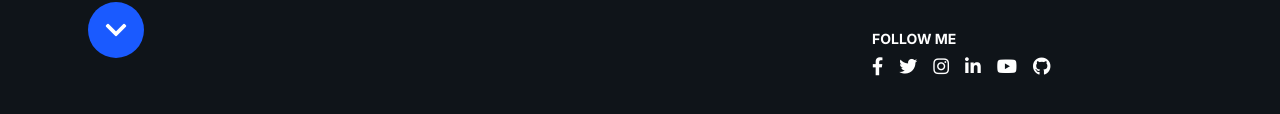
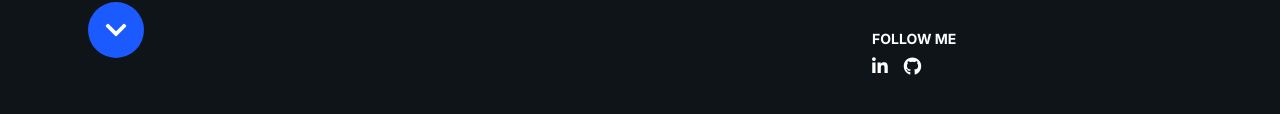
Before and after one commit to MohamedAarizJabir/My-Portfolio, a plain HTML site: page index.html in a window 1280 px wide. Shown: the part 382-496 px from the top of the page. Drawn offline with nearby package versions, Linux system fonts and the light colour scheme.

Commit message:
Update index.html

```diff
--- a/index.html
+++ b/index.html
@@ -109,27 +109,11 @@
       FOLLOW ME
      </h3>
      <div class="flex space-x-4 text-white text-lg">
-      <a aria-label="Facebook" class="hover:text-[#3b5998] transition" href="#">
-       <i class="fab fa-facebook-f">
-       </i>
-      </a>
-      <a aria-label="Twitter" class="hover:text-[#1da1f2] transition" href="#">
-       <i class="fab fa-twitter">
-       </i>
-      </a>
-      <a aria-label="Instagram" class="hover:text-[#e1306c] transition" href="#">
-       <i class="fab fa-instagram">
-       </i>
-      </a>
-      <a aria-label="LinkedIn" class="hover:text-[#0077b5] transition" href="#">
+      <a aria-label="LinkedIn" class="hover:text-[#0077b5] transition" href="https://www.linkedin.com/in/amohamedumar/">
        <i class="fab fa-linkedin-in">
        </i>
       </a>
-      <a aria-label="YouTube" class="hover:text-[#ff0000] transition" href="#">
-       <i class="fab fa-youtube">
-       </i>
-      </a>
-      <a aria-label="GitHub" class="hover:text-[#6e5494] transition" href="#">
+      <a aria-label="GitHub" class="hover:text-[#6e5494] transition" href="https://github.com/MohamedAarizJabir/My-Portfolio">
        <i class="fab fa-github">
        </i>
       </a>
```
